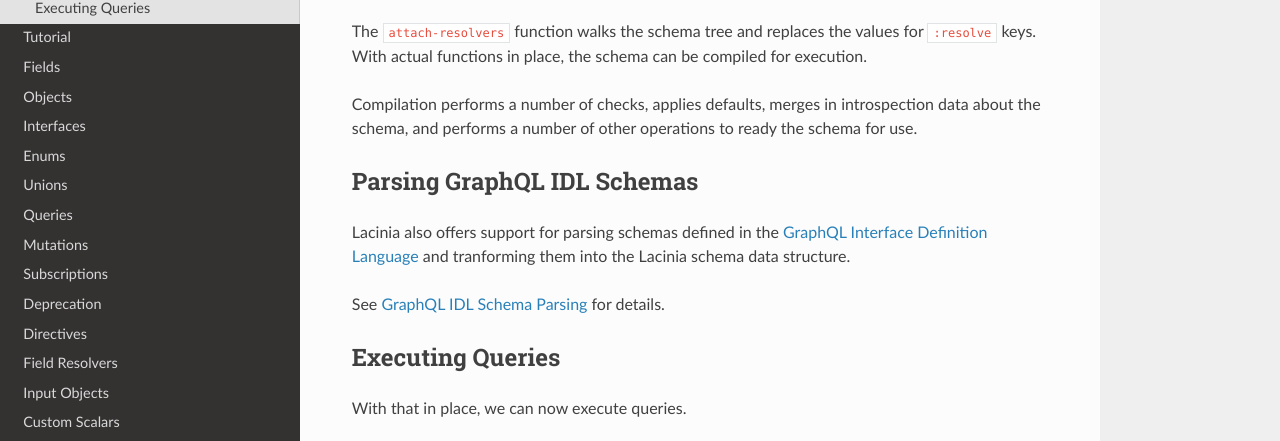
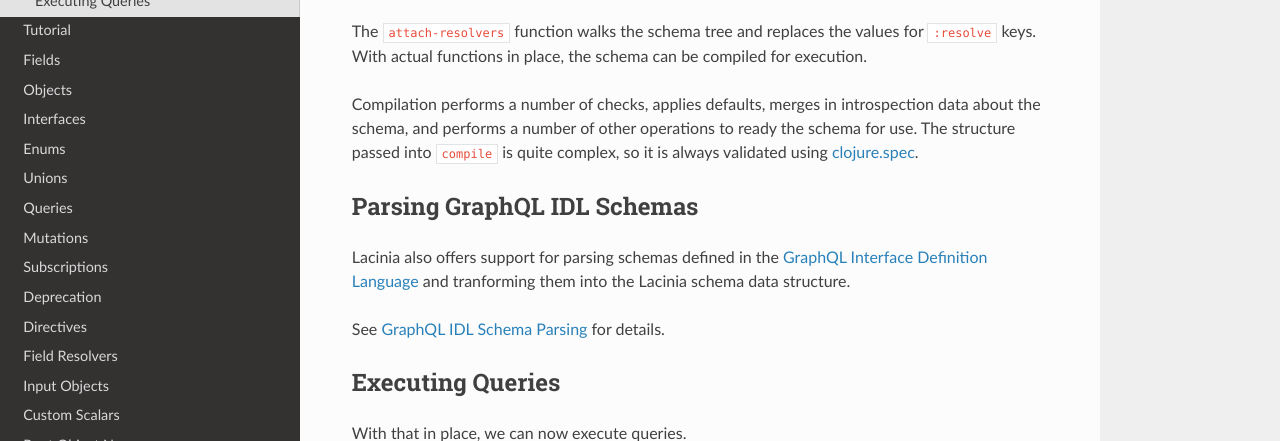
Before and after one commit to walmartlabs/lacinia, a Sphinx documentation site: the page built from docs/overview.rst, in a window 1280 px wide and 900 px high, scrolled down 1330 px, cut to the strip 163-604 px from the top of the window. Built offline with Sphinx 7.4.7 and the Read the Docs theme 2.0.0, drawn with Linux system fonts in a browser that asks for light colours; some of the changed text lies outside the part shown.

Commit message:
Add documentation about use of clojure.spec

```diff
--- a/docs/index.rst
+++ b/docs/index.rst
@@ -48,6 +48,7 @@
    custom-scalars
    roots
    introspection
+   spec
    schema/parsing
    samples
    clojure
--- a/docs/overview.rst
+++ b/docs/overview.rst
@@ -64,6 +64,9 @@
 
 Compilation performs a number of checks, applies defaults, merges in introspection data about the schema,
 and performs a number of other operations to ready the schema for use.
+The structure passed into ``compile`` is quite complex, so it is always validated using
+:doc:`clojure.spec <spec>`.
+
 
 Parsing GraphQL IDL Schemas
 ---------------------------
```
Also changed, not shown: docs/spec.rst (added, +34 -0 lines).
